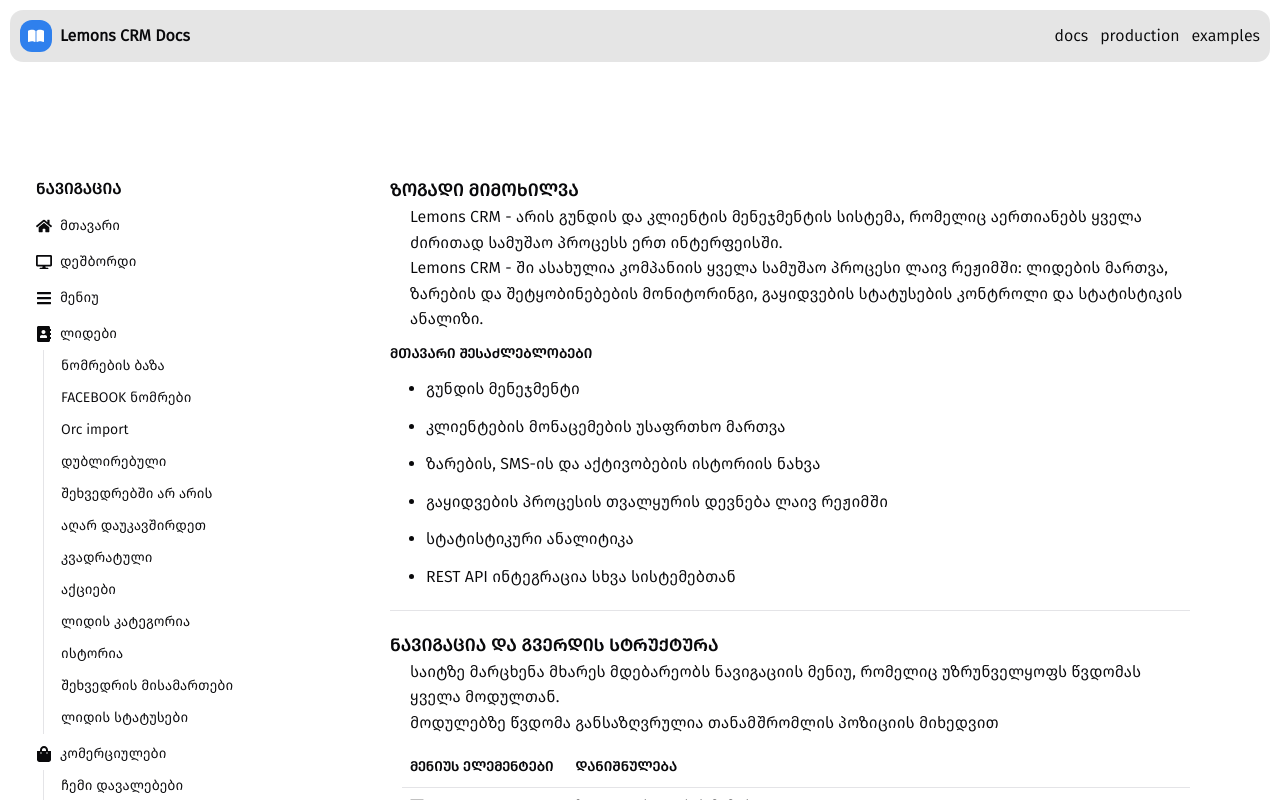
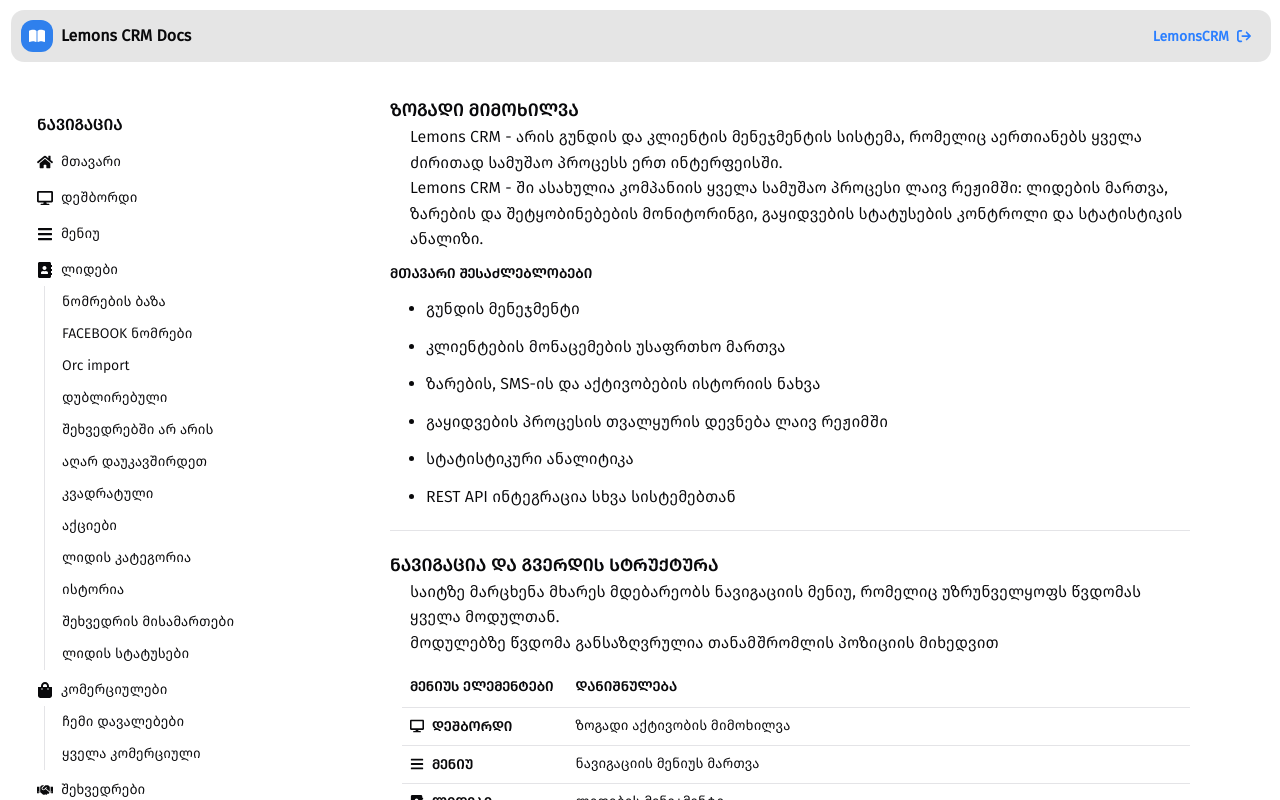
Before and after one commit to MerabTskhvedadze/lemons_soft-docs, a Next.js app: page / in a window 1280 px wide. Shown: the top 800 px of the page. Built offline with nearby package versions, Linux system fonts and the light colour scheme.

Commit message:
layout and styling finished

```diff
--- a/app/globals.css
+++ b/app/globals.css
@@ -192,6 +192,8 @@
     }
 }
 
+html { scrollbar-gutter: stable both-edges; }
+
 
 /* For the entire scrollbar */
 ::-webkit-scrollbar {
--- a/app/layout.tsx
+++ b/app/layout.tsx
@@ -3,7 +3,13 @@
 import {Geist, Geist_Mono} from "next/font/google";
 import "./globals.css";
 import {SidebarProvider, SidebarTrigger} from "@/components/ui/sidebar";
-import { FaBookOpen } from "react-icons/fa6";
+import Link from "next/link";
+import {AppSidebar} from "@/components/app-aside";
+
+import {FaBookOpen} from "react-icons/fa6";
+import { HiArrowTopRightOnSquare } from "react-icons/hi2";
+import { FaArrowRightFromBracket } from "react-icons/fa6";
+
 
 const geistSans = Geist({
     variable: "--font-geist-sans",
@@ -28,28 +34,44 @@
     }>) {
     return (
         <html lang="en">
-            <body className={`flex flex-col max-w-screen-2xl mx-auto ${geistSans.variable} ${geistMono.variable} antialiased`}>
+        <body
+            className={`flex flex-col max-w-screen-2xl mx-auto ${geistSans.variable} ${geistMono.variable} antialiased`}>
         <SidebarProvider>
             <header className={'p-2.5 max-w-screen-2xl fixed w-full'} style={{zIndex: 49}}>
                 <div
-                            className={'bg-black/10 backdrop-blur-[2px] p-2.5 rounded-[13px] flex items-center justify-between gap-10'}>
+                    className={'bg-black/10 backdrop-blur-[2px] p-2.5 pr-5 rounded-[13px] flex items-center justify-between gap-10'}>
                     <div className={'flex items-center gap-2'}>
                         <span className={'p-2 bg-[#2f80ed] rounded-[12px] text-white'}><FaBookOpen/></span>
-                                <span className={'font-bold text-[16px]'}>Lemons CRM Docs</span>
+                        <span className={'font-bold text-[16px] title_font'}>Lemons CRM Docs</span>
                     </div>
 
 
                     <div className={'flex items-center gap-3'}>
                         <SidebarTrigger className={'min-[1124px]:hidden'}/>
-                                <span>docs</span>
-                                <span>production</span>
-                                <span>examples</span>
+                        <Link
+                            href={'https://lemonscrm.ge'} target={'_blank'}
+                            className={'title_font font-bold text-[14px] text-blue-500 group'}
+                        >
+                            <span className={'flex items-center gap-2 group-hover:underline'}>
+                                <span className={'pt-[3.3px]'}>LemonsCRM</span>
+                                <FaArrowRightFromBracket size={14}/>
+                            </span>
+                        </Link>
                     </div>
                 </div>
             </header>
+
+            <main className=" gap-10 pt-20 px-5 w-full flex">
+                <aside
+                    className="overflow-y-auto overflow-x-hidden max-h-200 w-65 shrink-0 hidden min-[1124px]:block min-[1124px]:sticky top-24  self-start">
+                    <AppSidebar/>
+                </aside>
+
                 {children}
+            </main>
         </SidebarProvider>
-                <footer className={'p-12 h-[100vh]'}>
+
+        <footer className={'p-12 h-[100px]'}>
             <div className={'mx-auto w-fit'}>Motion is supported by the best in the industry.</div>
         </footer>
         </body>
--- /dev/null
+++ b/app/not-found.tsx
@@ -0,0 +1,7 @@
+export default function notfount(){
+    return (
+        <div>
+            <span>error</span>
+        </div>
+    )
+}
--- a/app/template.tsx
+++ b/app/template.tsx
@@ -1,18 +1,11 @@
 import React from 'react'
-import {AppSidebar} from "@/components/app-aside";
 
 export default function template({children}: { children: React.ReactNode }) {
     return (
-        <main className=" gap-10 pt-40 px-5 w-full flex">
-            <aside className="overflow-y-auto overflow-x-hidden max-h-200 w-65 shrink-0 hidden min-[1124px]:block min-[1124px]:sticky top-24  self-start">
-                <AppSidebar/>
-            </aside>
-
-            <section className="max-w-screen-lg w-full pt-4">
-                <div className="mx-auto max-w-[50rem]">
-                    {children}
-                </div>
-            </section>
-        </main>
+        <section className="max-w-screen-lg w-full pt-4">
+            <div className="mx-auto max-w-[50rem]">
+                {children}
+            </div>
+        </section>
     );
 }
```
Lines whose indentation alone changed are shown as unchanged.
